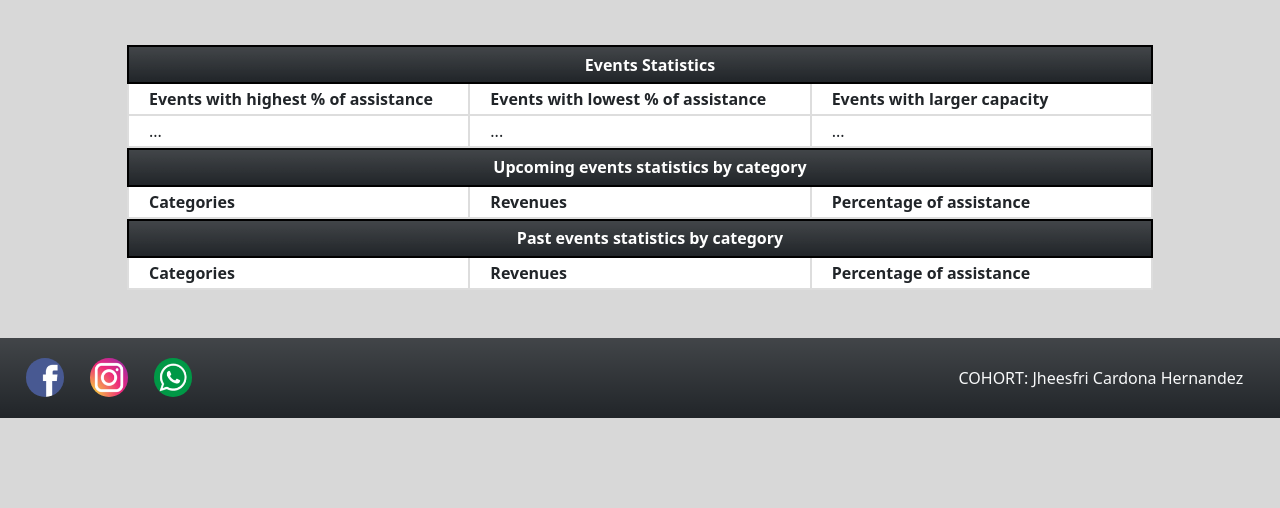
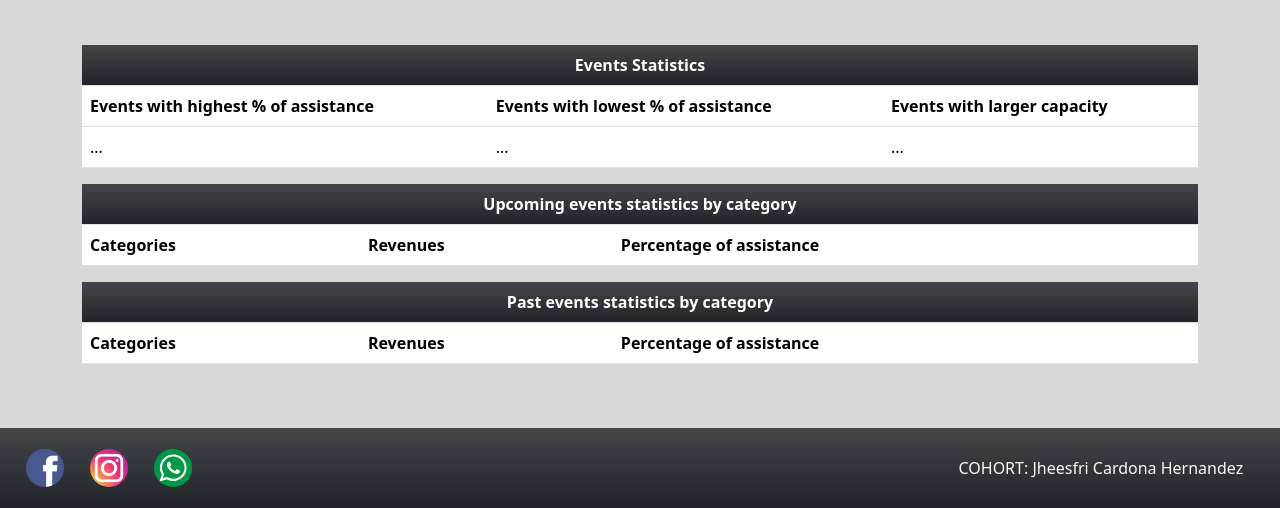
Before and after one commit to jheesfri/amazing_events_jheesfri_hernandez, a plain HTML site: page stast.html in a window 1280 px wide. Shown: the part 312-820 px from the top of the page. Drawn offline with nearby package versions, Linux system fonts and the light colour scheme; no server answers.

Commit message:
hice unos pequeños cambios y practique ramas ya me toca mezclarlo para el sprint 4

```diff
--- a/archivos_CSS/styles.css
+++ b/archivos_CSS/styles.css
@@ -245,19 +245,3 @@ table {
 }
 
 /* titulo h5 de las tablas */
-
-.tittle_table {
-    border: black solid 2px;
-    background-color: darkgray;
-    color: rgb(255, 255, 255);
-    height: 4.6vh;
-    width: 80vw;
-}
-
-th,
-td {
-    border: rgb(221, 221, 221) solid 2px;
-    width: 23.3vw;
-    height: 4vh;
-    padding-left: 20px;
-}
--- a/stast.html
+++ b/stast.html
@@ -87,11 +87,11 @@
         </div>
 
         <!-- tabla de estadisticas -->
-        <div class="tabla d-flex flex-column justify-content-center align-items-center my-5">
-            <table>
+        <div class="tabla d-flex flex-column justify-content-center align-items-center my-5 container">
+            <table class="table">
                 <thead>
                     <tr>
-                        <th class="tittle_table text-center bg-dark bg-gradient tituloTable" colspan="3">Events Statistics</th>
+                        <th class="tittle_table text-center bg-dark bg-gradient tituloTable" colspan="3" style="color: white;">Events Statistics</th>
                     </tr>
                     <tr>
                         <th>Events with highest % of assistance</th>
@@ -107,10 +107,10 @@
                     </tr>
                 </tbody>
             </table>
-            <table>
+            <table class="table">
                 <thead>
                     <tr>
-                        <th class="tittle_table bg-dark bg-gradient text-center tituloTable" colspan="3">Upcoming events statistics by category</th>
+                        <th class="tittle_table bg-dark bg-gradient text-center tituloTable" colspan="3" style="color: white;">Upcoming events statistics by category</th>
                     </tr>
                     <tr>
                         <th>Categories</th>
@@ -122,10 +122,10 @@
                     <!-- aqui van las categorias d elos eventos upcoming events -->
                 </tbody>
             </table>
-            <table>
+            <table class="table">
                 <thead>
                     <tr>
-                        <th class="tittle_table text-center bg-dark bg-gradient tituloTable" colspan="3">Past events statistics by category</th>
+                        <th class="tittle_table text-center bg-dark bg-gradient tituloTable" colspan="3" style="color: white;">Past events statistics by category</th>
                     </tr>
                     <tr>
                         <th>Categories</th>
```
Also changed, not shown: past_events.html (line endings or trailing spaces).
